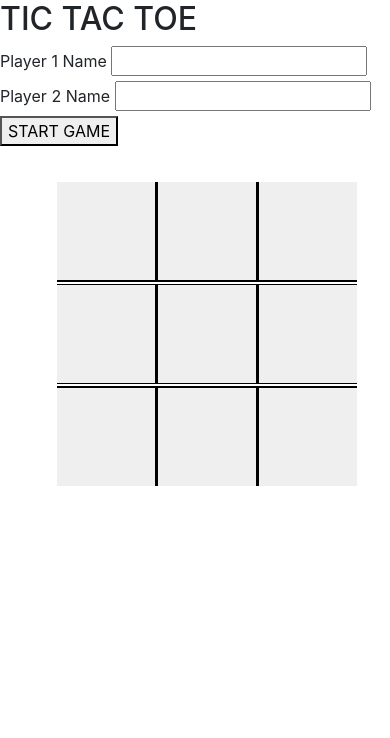
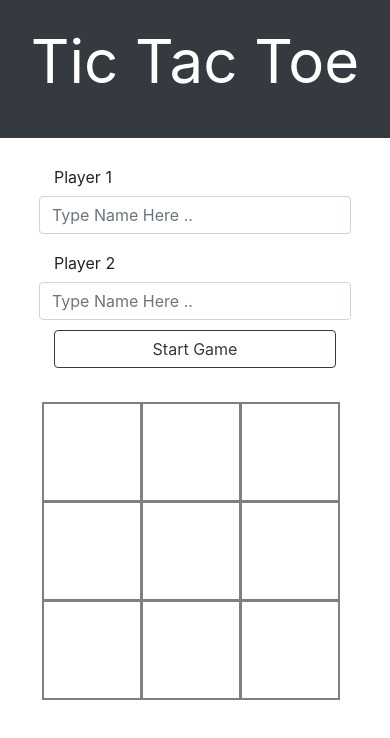
Before and after one commit to Tripple-A/JavaScript---TicTacToe, a website: page tictactoe.html in a window 390 px wide. Drawn offline with nearby package versions, Linux system fonts and the light colour scheme.

Commit message:
added error for empty name fields and realigned form for small screens

```diff
--- a/tictactoe.css
+++ b/tictactoe.css
@@ -1,10 +1,11 @@
-    .container{
+    .container1{
         width:306px;
         height:306px;
         display: grid;
         grid-template-columns: 1fr 1fr 1fr;
         margin:0px auto;
         margin-top:3%;
+
     }
 
     .squares{
@@ -13,33 +14,63 @@
         border:1px solid black;
         font-size: 50px;
         text-align: center;
-        padding-top: 40%;
+        padding-top: 10%;
+        border:2px solid grey;;
+        margin-top:-2%;
+        background-color: white;
+
     }
 
-    .one, .two ,.three{
-        border-top: none ;
-        border-bottom:2px solid black;
+    .seven,.eight,.nine,.four,.five,.six{
+        margin-top: -10%;
     }
-    .one,.four,.seven{
-        border-left: none;
-        border-right: 2px solid black;
+    .two, .five,.eight{
+      margin-left:-3%;
     }
     .three,.six,.nine{
-        border-right: none;
-        border-left: 2px solid black;
+      margin-left:-6%;
     }
-    .seven,.eight,.nine{
-        border-bottom: none;
-        border-top: 2px solid black;
+
+    .error{
+        color: red;
     }
     .warn{
-background-color: red;
-text-align: center;
-width:30%;
-font-size: 16px;
-margin: 0px auto;
-display:none;
+
+      text-align: center;
+      width:30%;
+      font-size: 16px;
+      margin: 0px auto;
+      display:none;
    }
    .replay{
        display:none;
    }
+
+   .form-group{
+       width:50%;
+       margin:0px auto;
+
+   }
+
+   .form-control{
+    margin-bottom:10px;
+   }
+
+   .col-form-label{
+       text-align: right;
+   }
+
+   @media screen and (max-width: 480px) {
+    .form-group{
+        width:80%
+    }
+    .col-form-label{
+        text-align: left;
+    }
+  }
+
+   .header{
+       color:white;
+       font-size: 60px;
+       margin-bottom:20px;
+   }
--- a/tictactoe.html
+++ b/tictactoe.html
@@ -10,16 +10,30 @@
     <link rel="stylesheet" href="tictactoe.css">
 </head>
 <body>
-    <h2>TIC TAC TOE</h2>
-    <div class="form">
-        <label for="player1"> Player 1 Name</label>
-        <input type="text" class="player1">
-        <label for="player2"> Player 2 Name</label>
-        <input type="text" class="player2">
-        <button id="start" onclick="Umpire.restartGame()">START GAME</button>
+    <div class="container">
+        <div class="row bg-dark header">
+            <div class="col-12 ">
+                <p class="text-center py-3">
+                    Tic Tac Toe<br>
+                    <small class="text-warning" id="declare"></small>
+                </p>
+
+            </div>
+        </div>
+    </div>
+    <div class="form-group row form">
+        <div class="error offset-sm-3 col-sm-9"></div>
+        <label for="player1" class="col-sm-3 col-form-label">Player 1 </label>
+        <input type="text" class="player1 form-control col-sm-9" placeholder="Type Name Here ..">
+
+        <label for="player2" class="col-sm-3 col-form-label "> Player 2 </label>
+        <input type="text" class="player2 form-control col-sm-9" placeholder="Type Name Here ..">
+        <div class="offset-sm-3 col-sm-9">
+            <button  id="start" onclick="Umpire.restartGame()" type="submit" class="btn btn-outline-dark btn-block">Start Game</button>
+        </div>
     </div>
     <div class="warn">Please click an empty box</div> <br>
-    <div class="container">
+    <div class="container1">
         <button class="squares one" id="1"></button>
         <button class="squares two" id="2"></button>
         <button class="squares three" id="3"></button>
--- a/tictactoe.js
+++ b/tictactoe.js
@@ -11,6 +11,8 @@ let name1 = document.querySelector('.player1')
 let name2 = document.querySelector('.player2')
 let counter = 0
 let result = document.querySelector('.result')
+const declare = document.getElementById('declare')
+const error = document.querySelector('.error')
 
 const game = (() => {
   let gameboard = [];
@@ -73,10 +75,12 @@ const display = (() => {
     replay.style.display = 'none'
       }
       const start = () => {
-
-        if(name1.value != '' && name2.value != '') {
+        if(name1.value == '' || name2.value == '') {
+           error.textContent = 'The name fields cannot be empty'
+          } else {
           Player1 = Player(name1.value)
           Player2 = Player(name2.value)
+          declare.textContent = `${Player1.name} has 'X' : ${Player2.name} has 'O'`
           return true
         }
         return false
```
